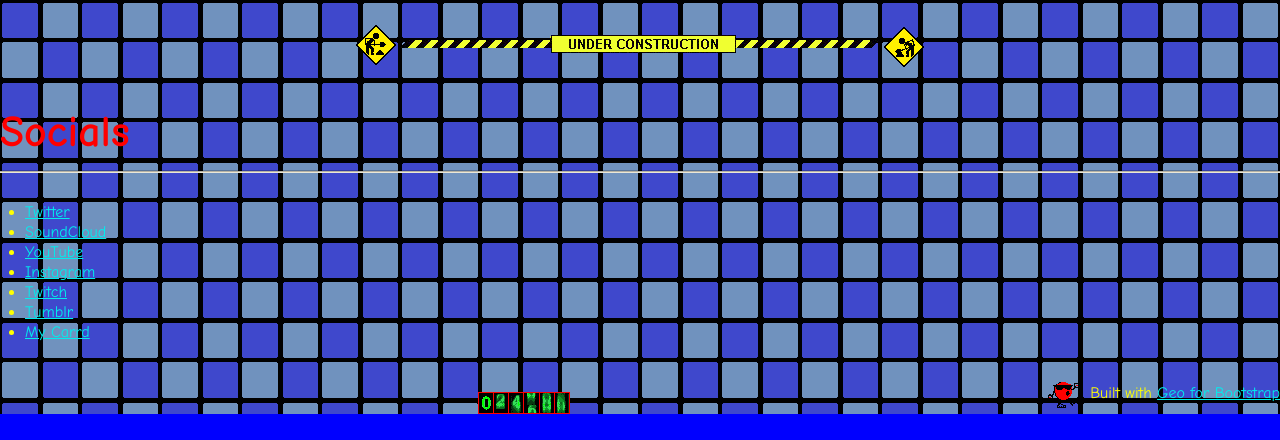
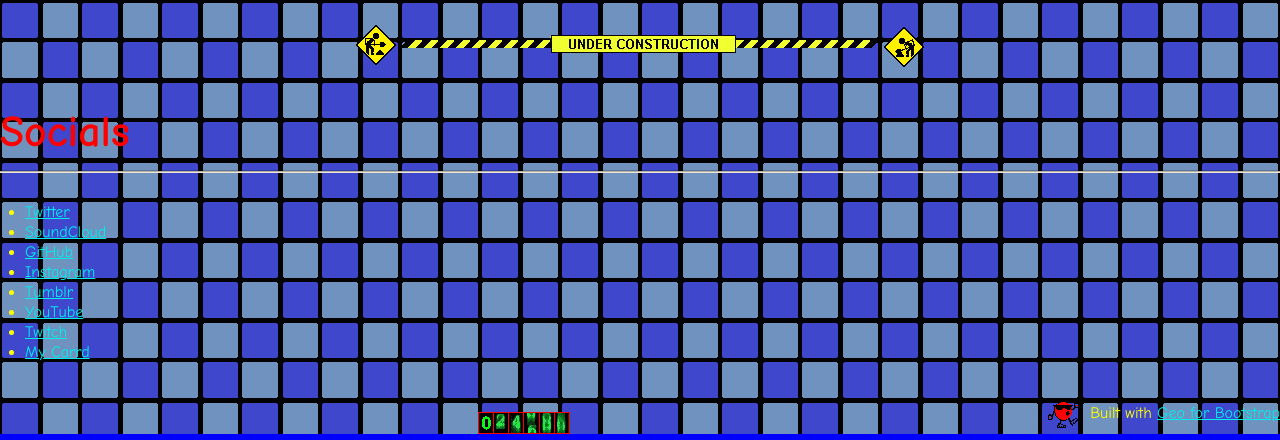
Before and after one commit to thatsmidnight/thatsmidnightdotcom, a plain HTML site: page src/index.html in a window 1280 px wide. Shown: the part 680-1120 px from the top of the page. Drawn offline with Linux system fonts and the light colour scheme; a script that the page names is missing.

Commit message:
Add GitHub and rearrange list of socials

```diff
--- a/src/index.html
+++ b/src/index.html
@@ -50,10 +50,11 @@
         <ul>
           <li><a href="https://twitter.com/thatsmidnight_">Twitter</a></li>
           <li><a href="https://soundcloud.com/thatsmidnight">SoundCloud</a></li>
+          <li><a href="https://github.com/thatsmidnight">GitHub</a></li>
+          <li><a href="https://www.instagram.com/thatsmidnight/">Instagram</a></li>
+          <li><a href="https://www.tumblr.com/thatsmidnight">Tumblr</a></li>
           <li><a href="https://www.youtube.com/@thatsmidnight">YouTube</a></li>
-          <li><a href="https://www.instagram.com/thatsmidnight/">Instagram</a></li>
           <li><a href="https://www.twitch.tv/succfarmer">Twitch</a></li>
-          <li><a href="https://www.tumblr.com/thatsmidnight">Tumblr</a></li>
           <li><a href="https://thatsmidnight.carrd.co/">My Carrd</a></li>
         </ul>
       </section>
```
